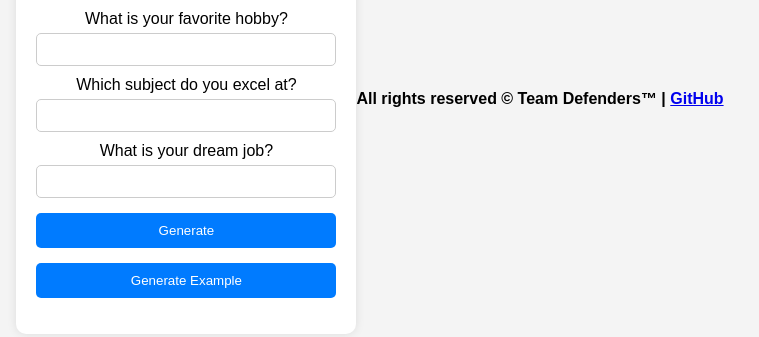
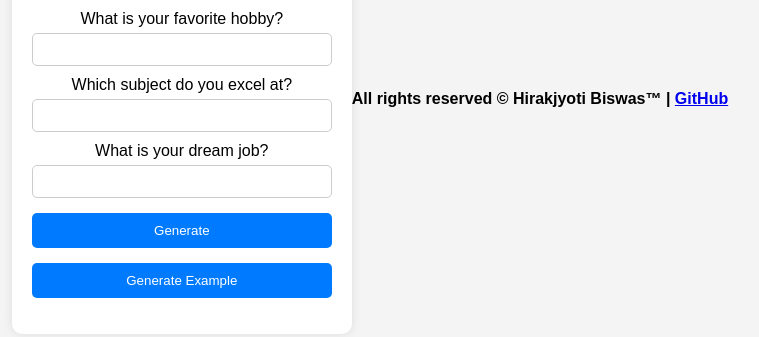
Before and after one commit to 120-Eye/Career-Guidance-Simulation, a plain HTML site: page index.html in a window 1280 px wide. Shown: the part 301-638 px from the top of the page, without its empty margins (270-1029 px from the left). Drawn offline with Linux system fonts and the light colour scheme.

Commit message:
Update index.html

```diff
--- a/index.html
+++ b/index.html
@@ -27,7 +27,7 @@
     </div>
     <script src="script.js"></script>
      <footer>
-        <p>All rights reserved © Team Defenders™ | <a href="https://github.com/120-Eye" target="_blank">GitHub</a></p>
+        <p>All rights reserved © Hirakjyoti Biswas™ | <a href="https://github.com/120-Eye" target="_blank">GitHub</a></p>
     </footer>
 </body>
 </html>
```
